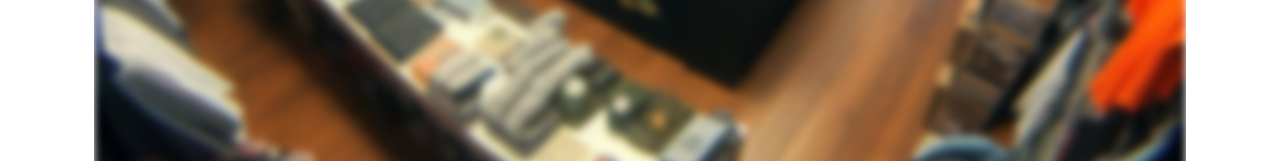
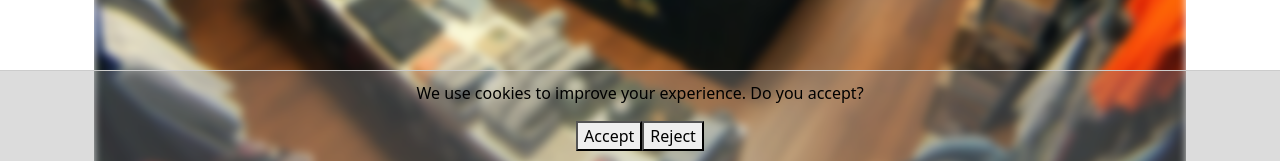
Before and after one commit to FredH2O/Flex-Trap-Clothing.co, a React (Create React App) app: page / in a window 1280 px wide. Shown: the part 639-800 px from the top of the page. Built offline with nearby package versions, Linux system fonts and the light colour scheme; no server answers; a web font is replaced by a local one.

Commit message:
Cookies added

```diff
--- a/package.json
+++ b/package.json
@@ -14,6 +14,8 @@
     "bootstrap-icons": "^1.11.3",
     "lodash": "^4.17.21",
     "react": "^18.3.1",
+    "react-cookie": "^7.2.1",
+    "react-cookie-consent": "^9.0.0",
     "react-dom": "^18.3.1",
     "react-router-dom": "^6.27.0",
     "react-scripts": "5.0.1",
--- a/src/App.js
+++ b/src/App.js
@@ -7,6 +7,7 @@ import AboutUs from "./pages/AboutUs/AboutUs";
 import ThankYou from "./pages/ThankYou/ThankYou";
 import Privacy from "./pages/Privacy/Privacy";
 import Terms from "./pages/Terms/Terms";
+import CookieBanner from "./components/CookieBanner/CookieBanner";
 import { useState } from "react";
 import { BrowserRouter as Router, Routes, Route } from "react-router-dom";
 import Contacts from "./pages/Contacts/Contacts";
@@ -19,10 +20,10 @@ function App() {
     setCart([...cart, product]);
   }
 
-  console.log(cart);
   return (
     <DarkModeProvider>
       <Router>
+        <CookieBanner />
         <Navbar cart={cart} setCart={setCart} />
         <main id="root">
           <Routes>
--- /dev/null
+++ b/src/components/CookieBanner/CookieBanner.css
@@ -0,0 +1,12 @@
+.cookie-banner {
+  position: fixed;
+  bottom: 0;
+  left: 0;
+  right: 0;
+  background-color: #97979755;
+  padding: 10px;
+  text-align: center;
+  border-top: 1px solid #ccc;
+  z-index: 1000;
+  color: black;
+}
--- /dev/null
+++ b/src/components/CookieBanner/CookieBanner.jsx
@@ -0,0 +1,22 @@
+import React from "react";
+import { useCookies } from "react-cookie";
+import "./CookieBanner.css";
+
+function CookieBanner() {
+  const [cookies, setCookie] = useCookies(["userConsent"]);
+  const hasConsent = cookies.userConsent;
+
+  function acceptCookies() {
+    setCookie("userConsent", true, { path: "/", maxAge: 3600 * 24 * 30 });
+  }
+
+  return !hasConsent ? (
+    <div className="cookie-banner">
+      <p>We use cookies to improve your experience. Do you accept?</p>
+      <button onClick={acceptCookies}>Accept</button>
+      <button>Reject</button>
+    </div>
+  ) : null;
+}
+
+export default CookieBanner;
```
Also changed, not shown: 1 other file (tests, documents, lock files or other folders).
